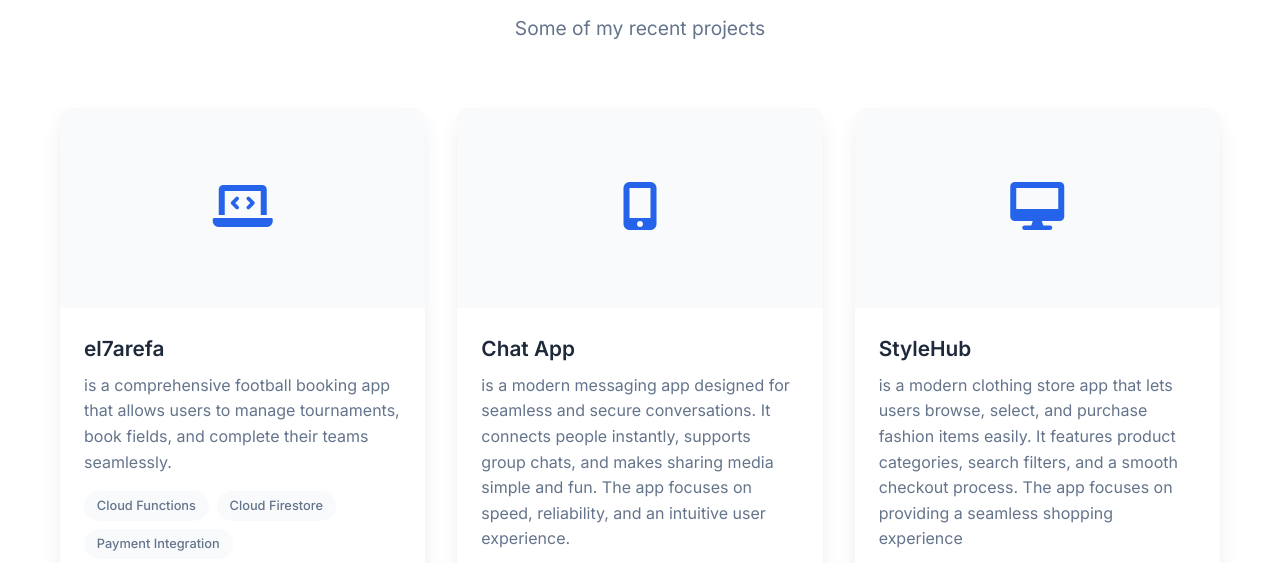
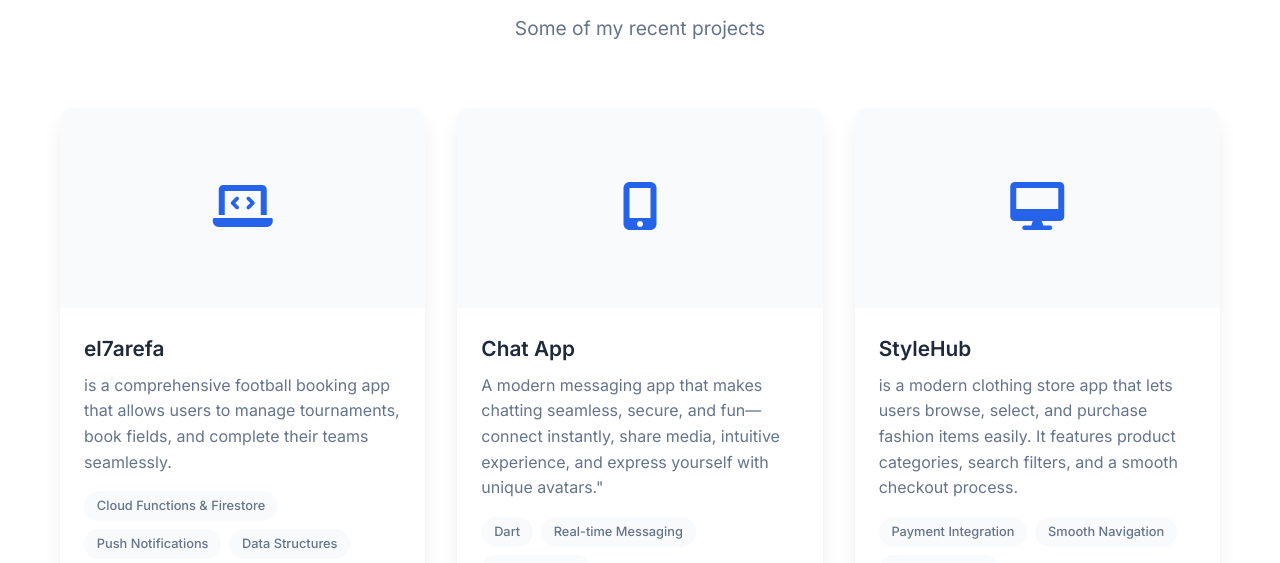
Before and after one commit to ahmedbdwi/ahmedbdwi.github.io, a plain HTML site: page index.html in a window 1280 px wide. Shown: the part 1935-2498 px from the top of the page. Drawn offline with Linux system fonts and the light colour scheme.

Commit message:
Update index.html

```diff
--- a/index.html
+++ b/index.html
@@ -13,7 +13,7 @@
     <nav class="navbar">
         <div class="nav-container">
             <div class="nav-logo">
-                <span>TG</span>
+                <span>AK</span>
             </div>
             <div class="nav-menu" id="nav-menu">
                 <a href="#home" class="nav-link">Home</a>
@@ -175,9 +175,9 @@
 is a comprehensive football booking app that allows users to manage tournaments, book fields, and complete their teams seamlessly.
                         </p>
                         <div class="project-tech">
-                            <span>Cloud Functions</span>
-                            <span>Cloud Firestore</span>
-                            <span>Payment Integration</span>
+                            <span>Cloud Functions & Firestore</span>
+                            <span>Push Notifications</span>
+                            <span>Data Structures</span>
                         </div>
                         <div class="project-links">
                             <a href="#" class="project-link">
@@ -200,8 +200,8 @@ is a comprehensive football booking app that allows users to manage tournaments,
                     <div class="project-content">
                         <h3 class="project-title"> Chat App </h3>
                         <p class="project-description">
-                          is a modern messaging app designed for seamless and secure conversations. It connects people instantly,
-                            supports group chats, and makes sharing media simple and fun. The app focuses on speed, reliability, and an intuitive user experience.
+                      A modern messaging app that makes chatting seamless, secure, and fun—connect instantly, share media,
+                            intuitive experience, and express yourself with unique avatars."
                         </p>
                         <div class="project-tech">
                             <span>Dart</span>
@@ -230,7 +230,7 @@ is a comprehensive football booking app that allows users to manage tournaments,
                         <h3 class="project-title">StyleHub</h3>
                         <p class="project-description">
                           is a modern clothing store app that lets users browse, select, and purchase fashion items easily. It features product categories, search filters,
-                            and a smooth checkout process. The app focuses on providing a seamless shopping experience
+                            and a smooth checkout process.
                         </p>
                         <div class="project-tech">
                             <span>Payment Integration</span>
@@ -312,7 +312,7 @@ is a comprehensive football booking app that allows users to manage tournaments,
         <div class="container">
             <div class="footer-content">
                 <div class="footer-logo">
-                    <span>TG</span>
+                    <span>AK</span>
                 </div>
                 <p class="footer-text">
                     Thank you for visiting my portfolio. Let's create something amazing together!
```
